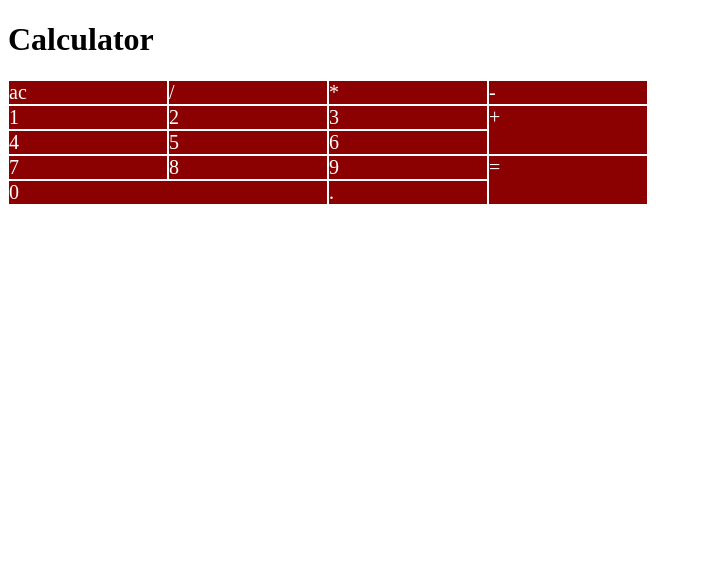
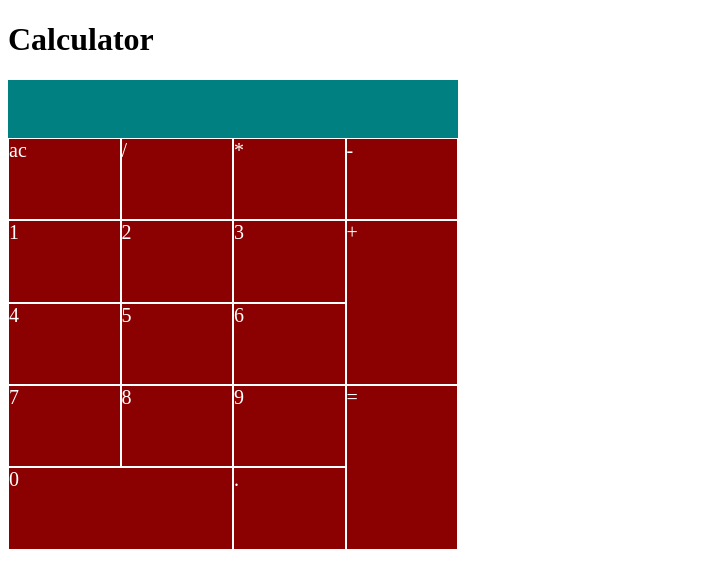
Before and after one commit to NeoLight1010/react-calculator, a React (Vite) app: page / in a window 1280 px wide. Shown: the top 588 px of the page, without its empty margins (0-702 px from the left). Built offline with nearby package versions, Linux system fonts and the light colour scheme.

Commit message:
Remove calc-buttons-container.

```diff
--- a/src/components/Calculator.tsx
+++ b/src/components/Calculator.tsx
@@ -10,7 +10,6 @@ export const Calculator = () => {
             <div className="calculator-container">
                 <CalculatorDisplay />
 
-                <div className="calculator-buttons-container" >
                 <CalculatorButton value="ac" />
                 <CalculatorButton value="/" />
                 <CalculatorButton value="*" />
@@ -32,7 +31,6 @@ export const Calculator = () => {
                 <CalculatorButton value="+" />
                 <CalculatorButton value="=" />
             </div>
-            </div>
         </CalculatorProvider>
     );
 };
--- a/src/components/CalculatorDisplay.tsx
+++ b/src/components/CalculatorDisplay.tsx
@@ -4,5 +4,5 @@ import { CalculatorContext } from "../context/calculator/CalculatorContext";
 export const CalculatorDisplay = () => {
     const { query } = useContext(CalculatorContext);
 
-    return <span>{query}</span>;
+    return <span className="calculator-display">{query}</span>;
 };
--- a/src/styles/calculator.css
+++ b/src/styles/calculator.css
@@ -4,14 +4,18 @@
 
     font-size: 25px;
 
-    width: 50vw;
+    height: calc(5 * 90px + 20px);
+    width: calc(5 * 90px);
+
+    display: grid;
+    grid-template-columns: repeat(4, 1fr);
+    grid-template-rows: 0.7fr repeat(5, 1fr);
+    grid-auto-flow: row;
 }
 
-.calculator-buttons-container {
-    display: grid;
-    grid-template-columns: repeat(4, 1fr);
-    grid-template-rows: repeat(5, 1fr);
-    grid-auto-flow: row;
+.calculator-display {
+    grid-column: 1 / 5;
+    grid-row: 1;
 }
 
 .calculator-button {
@@ -21,19 +25,21 @@
 
     border: 1px solid white;
 
+    height: auto;
+
 }
 
 .calculator-zero {
     grid-column: 1 / 3;
-    grid-row: 5;
+    grid-row: 6;
 }
 
 .calculator-plus {
     grid-column: 4;
-    grid-row: 2 / 4;
+    grid-row: 3 / 5;
 }
 
 .calculator-equals {
     grid-column: 4;
-    grid-row: 4 / 6;
+    grid-row: 5 / 7;
 }
```
Lines whose indentation alone changed are shown as unchanged.
